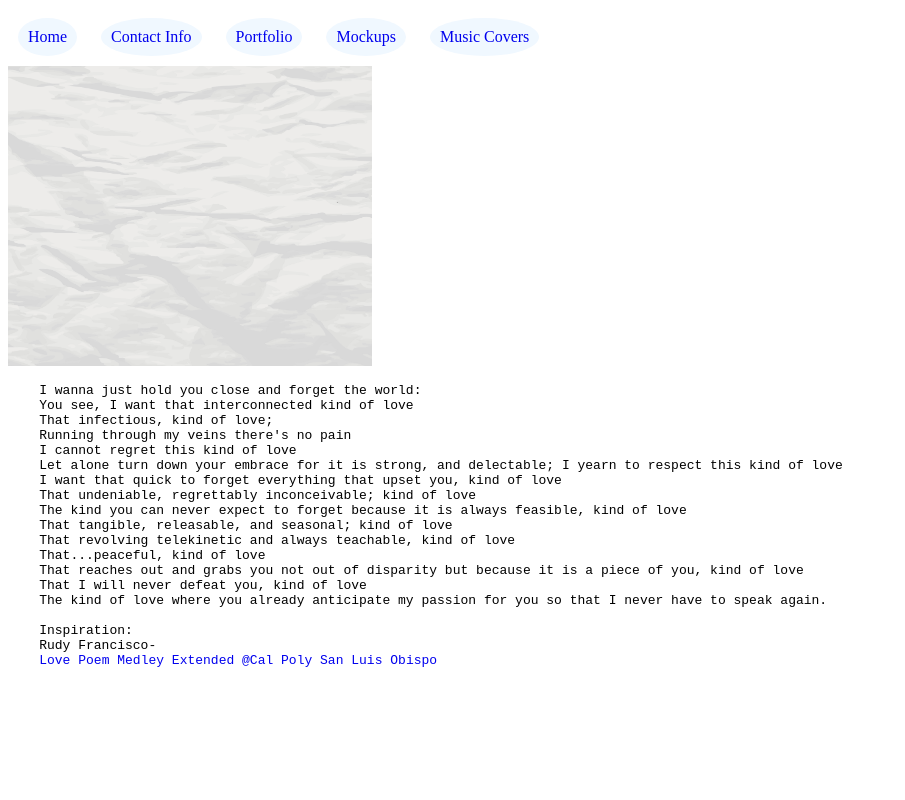
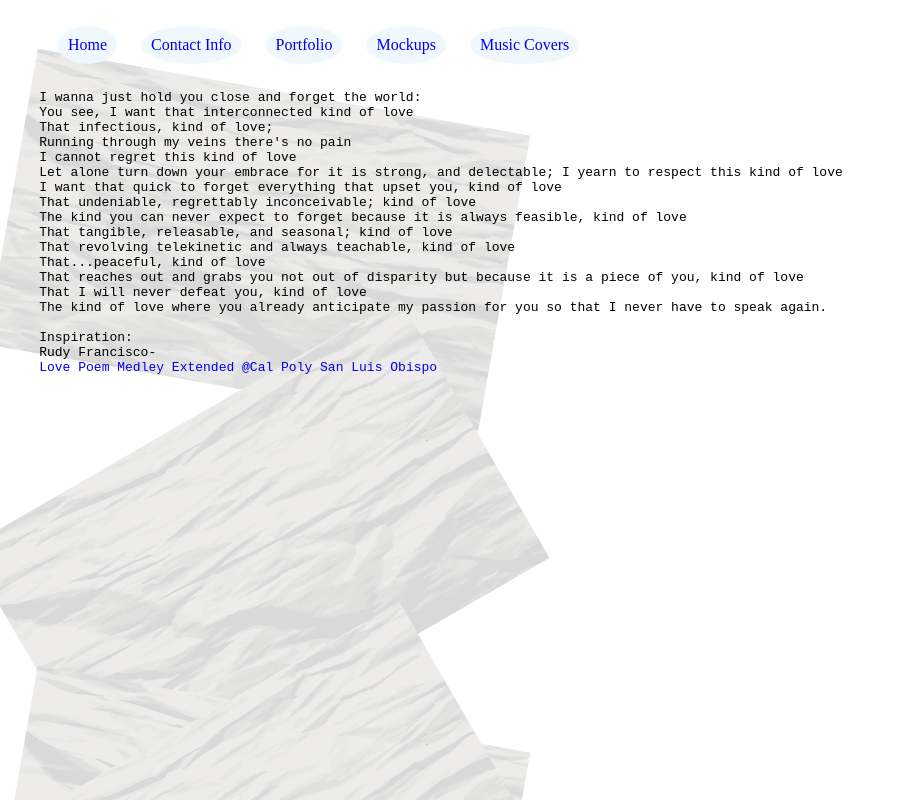
Before and after one commit to triggxl/jbs-blog-website, a plain HTML site: page poetry.html in a window 1280 px wide. Shown: the top 800 px of the page, without its empty margins (0-905 px from the left). Drawn offline with Linux system fonts and the light colour scheme.

Commit message:
remove styling of in ref to images; add ul to nav bar

```diff
--- a/poetry.css
+++ b/poetry.css
@@ -16,29 +16,22 @@ a {
 
 .img-stgrd-lt {
   z-index: -1;
-  position: relative;
-  /* top: 250px; */
-  /* left: 250px; */
-  /* width: 500px; */
+  position: absolute;
+  /* top: 250px;
+  left: 250px; */
+  width: 500px;
   height: 300px;
-  object-fit: cover;
-  /* transform: rotate(10deg); */
-}
-
-.img-stgrd-lt .rudy {
-  position: absolute;
-  top: 150px;
-  left: 50%;
+  transform: rotate(10deg);
 }
 
 .img-stgrd-rt {
   z-index: -1;
   position: relative;
-  top: 120px;
-  left: 50px;
+  /* top: 120px;
+  left: 50px; */
   width: 500px;
   height: 300px;
-  /* transform: rotate(-30deg); */
+  transform: rotate(-30deg);
 }
 
 /* Tasks:
--- a/poetry.html
+++ b/poetry.html
@@ -10,12 +10,14 @@
 
 <body>
   <nav id="NavBarMenu">
+    <ul>
       <li><a href="./index.html">Home</a></li>
       <li><a href="./contact.html">Contact Info</a></li>
       <!-- link to repo -->
       <li><a href="https://triggxl.github.io/myPortfolio/">Portfolio</a></li>
       <li><a href="./mockups.html">Mockups</a></li>
       <li><a href="./musicCovers.html">Music Covers</a></li>
+    </ul>
   </nav>
   <div class="poems"><img class="img-stgrd-lt" src="./images/paper-background.jpeg" alt="">
     <pre class="rudy">
@@ -44,3 +46,4 @@
   <div class="poems"><img class="img-stgrd-rt" src="./images/paper-background.jpeg" alt=""></div>
 
 </body>
+</html>
```
Also changed, not shown: index.html (+2 -0 lines). Lines whose indentation alone changed are shown as unchanged.
